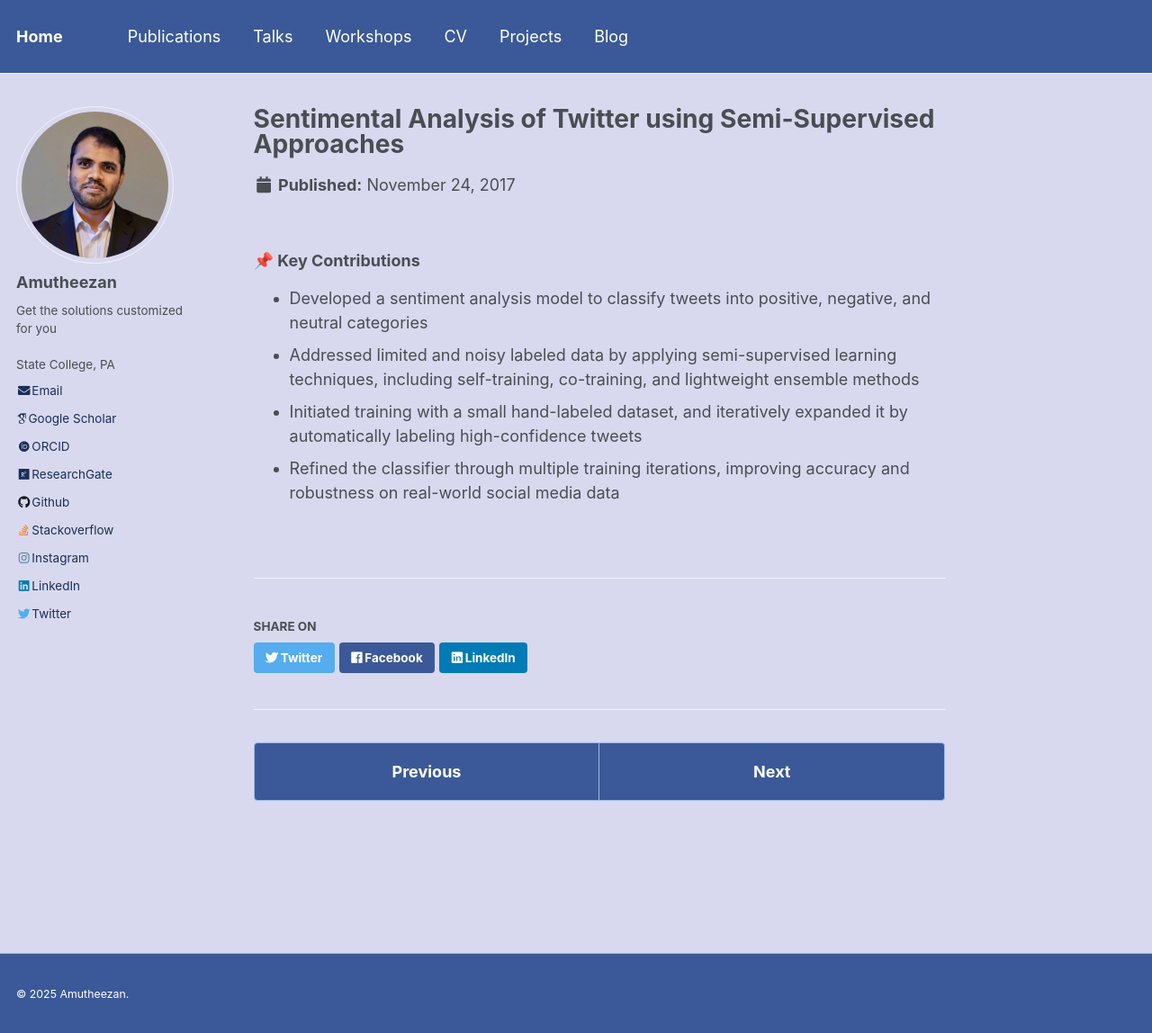
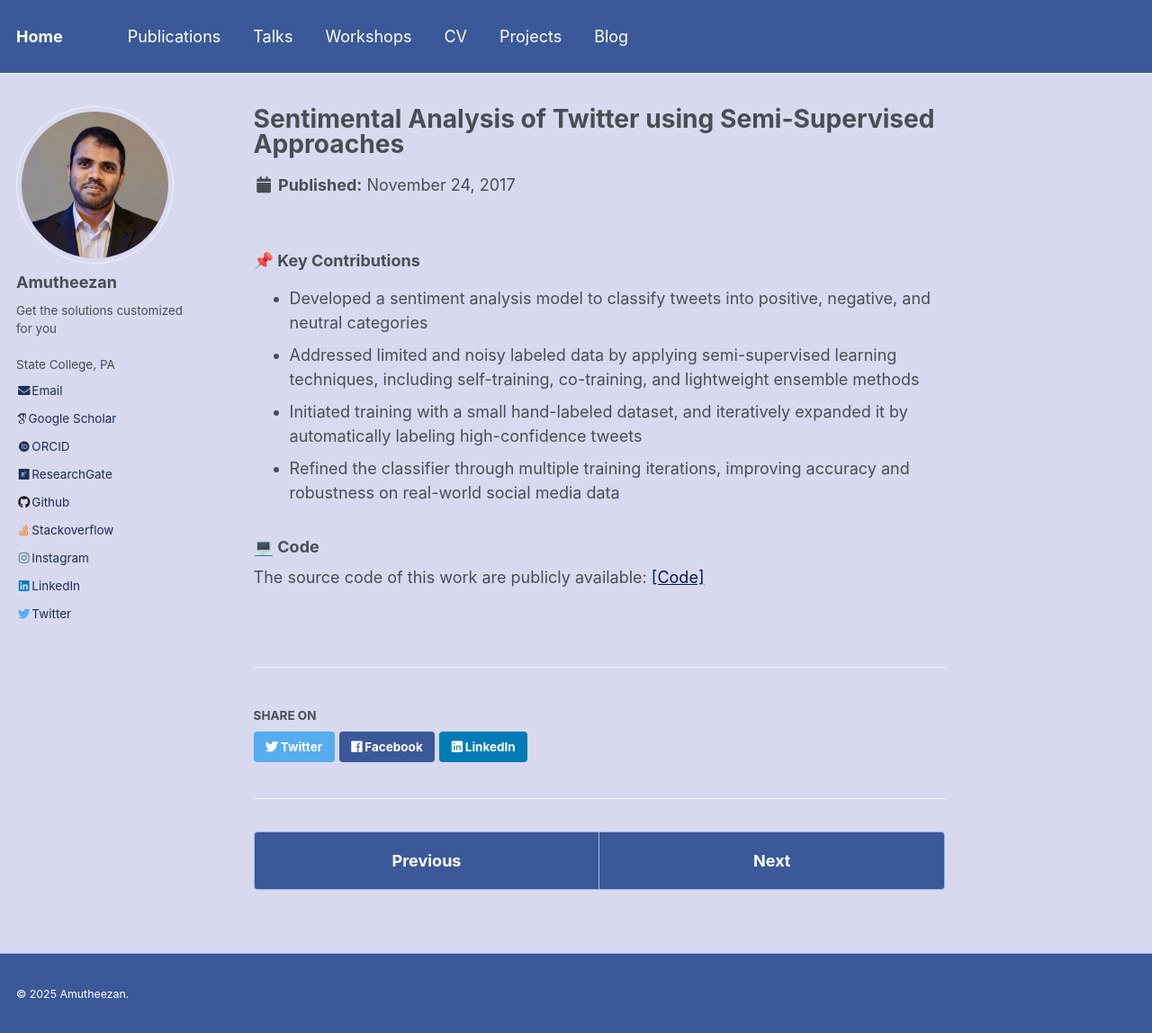
Before and after one commit to Amutheezan/amutheezan.github.io, a Jekyll site: the page built from _projects/2017-11-24-tsawithssl.md, in a window 1280 px wide and 1151 px high. Shown: the top 1148 px of the window at 90% size. Built offline with Jekyll 4.4.1, drawn with Linux system fonts in a browser that asks for light colours; some web fonts are replaced.

Commit message:
Update 2017-11-24-tsawithssl.md

```diff
--- a/_projects/2017-11-24-tsawithssl.md
+++ b/_projects/2017-11-24-tsawithssl.md
@@ -12,3 +12,7 @@ date: 2017-11-24
 * Addressed limited and noisy labeled data by applying semi-supervised learning techniques, including self-training, co-training, and lightweight ensemble methods
 * Initiated training with a small hand-labeled dataset, and iteratively expanded it by automatically labeling high-confidence tweets
 * Refined the classifier through multiple training iterations, improving accuracy and robustness on real-world social media data
+
+### 💻 Code
+
+The source code of this work are publicly available: [[Code]](https://github.com/Amutheezan/TSAwithSSL)
```
